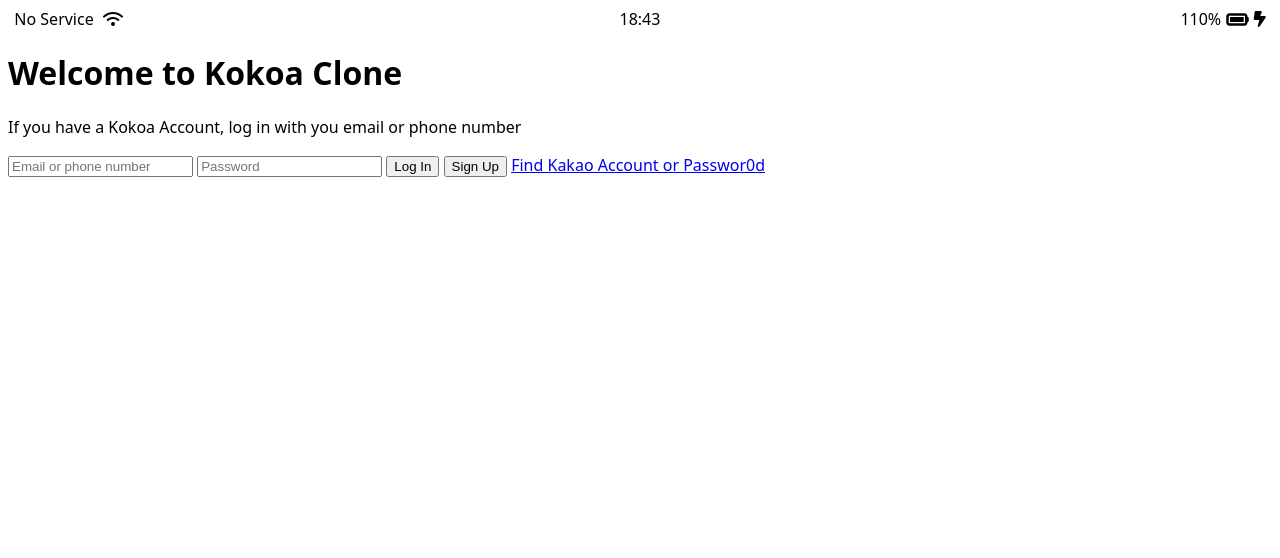
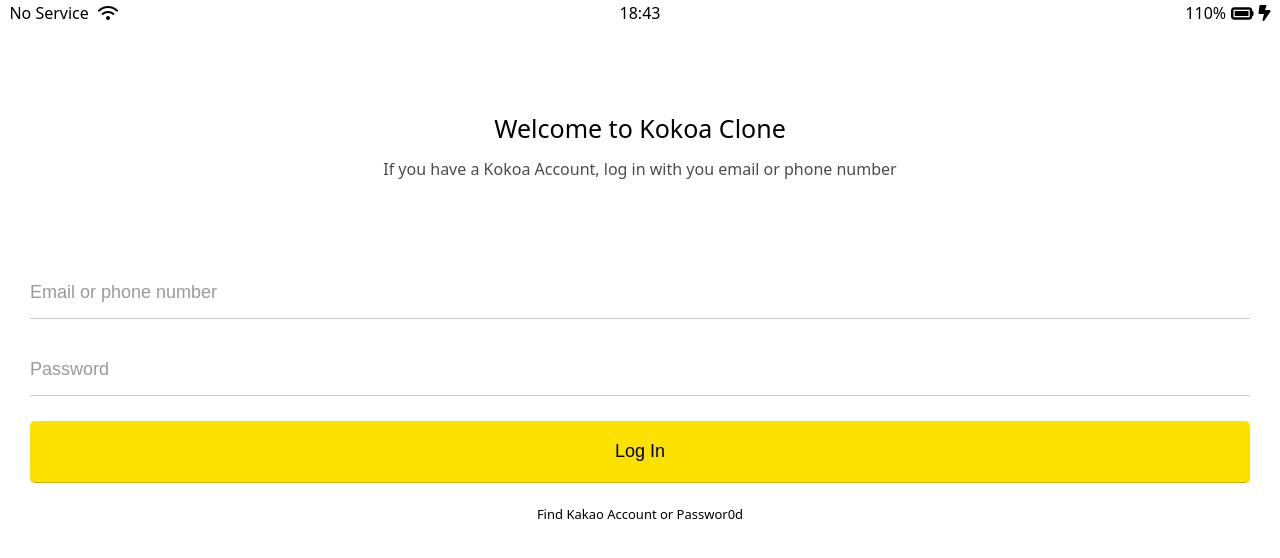
Before and after one commit to naktan02/kokoa-clone-2024, a plain HTML site: page index.html in a window 1280 px wide. Drawn offline with Linux system fonts and the light colour scheme.

Commit message:
login-page

```diff
--- /dev/null
+++ b/css/reset.css
@@ -0,0 +1,133 @@
+/* http://meyerweb.com/eric/tools/css/reset/
+   v2.0 | 20110126
+   License: none (public domain)
+*/
+
+html,
+body,
+div,
+span,
+applet,
+object,
+iframe,
+h1,
+h2,
+h3,
+h4,
+h5,
+h6,
+p,
+blockquote,
+pre,
+a,
+abbr,
+acronym,
+address,
+big,
+cite,
+code,
+del,
+dfn,
+em,
+img,
+ins,
+kbd,
+q,
+s,
+samp,
+small,
+strike,
+strong,
+sub,
+sup,
+tt,
+var,
+b,
+u,
+i,
+center,
+dl,
+dt,
+dd,
+ol,
+ul,
+li,
+fieldset,
+form,
+label,
+legend,
+table,
+caption,
+tbody,
+tfoot,
+thead,
+tr,
+th,
+td,
+article,
+aside,
+canvas,
+details,
+embed,
+figure,
+figcaption,
+footer,
+header,
+hgroup,
+menu,
+nav,
+output,
+ruby,
+section,
+summary,
+time,
+mark,
+audio,
+video {
+  margin: 0;
+  padding: 0;
+  border: 0;
+  font-size: 100%;
+  font: inherit;
+  vertical-align: baseline;
+}
+/* HTML5 display-role reset for older browsers */
+article,
+aside,
+details,
+figcaption,
+figure,
+footer,
+header,
+hgroup,
+menu,
+nav,
+section {
+  display: block;
+}
+body {
+  line-height: 1;
+}
+ol,
+ul {
+  list-style: none;
+}
+blockquote,
+q {
+  quotes: none;
+}
+blockquote:before,
+blockquote:after,
+q:before,
+q:after {
+  content: "";
+  content: none;
+}
+table {
+  border-collapse: collapse;
+  border-spacing: 0;
+}
+
+input:focus {
+  outline: none;
+}
--- /dev/null
+++ b/css/status-bar.css
@@ -0,0 +1,24 @@
+.status-bar {
+  display: flex;
+  justify-content: center;
+  padding: 5px 3px;
+}
+.status-bar_column {
+  width: 33%;
+}
+.status-bar_column:first-child span {
+  margin-right: 5px;
+}
+.status-bar_column:nth-child(2) {
+  display: flex;
+  justify-content: center;
+}
+.status-bar_column:last-child {
+  display: flex;
+  justify-content: flex-end;
+  align-items: center;
+}
+
+.status-bar_column .fa-battery-full {
+  margin: 0px 5px;
+}
--- a/css/styles.css
+++ b/css/styles.css
@@ -1,28 +1,61 @@
+@import "reset.css";
+@import "status-bar.css";
+@import "variables.css";
 body {
   font-family: system-ui, -apple-system, BlinkMacSystemFont, "Segoe UI", Roboto,
     Oxygen, Ubuntu, Cantarell, "Open Sans", "Helvetica Neue", sans-serif;
 }
 
-.status-bar {
+.welcome-header {
+  margin: 90px 0px;
+  text-align: center;
   display: flex;
-  justify-content: center;
-}
-.status-bar_column {
-  width: 33%;
-}
-.status-bar_column:first-child span {
-  margin-right: 5px;
-}
-.status-bar_column:nth-child(2) {
-  display: flex;
-  justify-content: center;
-}
-.status-bar_column:last-child {
-  display: flex;
-  justify-content: flex-end;
+  flex-direction: column;
   align-items: center;
 }
+.welcome-header_title {
+  margin-bottom: 20px;
+  font-size: 25px;
+}
+.welcome-header_text {
+  width: 60%;
+  opacity: 0.7;
+}
 
-.status-bar_column .fa-battery-full {
-  margin: 0px 5px;
+#login-form {
+  display: flex;
+  flex-direction: column;
+  margin: 0px 30px;
 }
+#login-form input {
+  border: none;
+  padding: 15px 0px;
+  font-size: 18px;
+  border-bottom: 1px solid rgba(0, 0, 0, 0.2);
+  margin-bottom: 25px;
+  transition: border-color 0.3s ease-in-out;
+}
+#login-form input:not([type="submit"]) {
+  border-bottom: 1px solid rgba(0, 0, 0, 0.2);
+  transition: border-color 0.3s ease-in-out;
+}
+
+#login-form input::placeholder {
+  color: rgba(0, 0, 0, 0.4);
+}
+#login-form input:focus {
+  border-color: var(--yellow);
+}
+
+#login-form input[type="submit"] {
+  background-color: var(--yellow);
+  cursor: pointer;
+  padding: 20px 0px;
+  border-radius: 5px;
+}
+#login-form a {
+  text-align: center;
+  text-decoration: none;
+  color: inherit;
+  font-size: 13px;
+}
--- /dev/null
+++ b/css/variables.css
@@ -0,0 +1,3 @@
+:root {
+    --yellow: #FAE100;
+}
--- a/index.html
+++ b/index.html
@@ -28,12 +28,10 @@
         If you have a Kokoa Account, log in with you email or phone number
       </p>
     </header>
-
     <form id="login-form">
       <input type="text" placeholder="Email or phone number" />
       <input type="password" placeholder="Password" />
       <input type="submit" value="Log In" />
-      <input type="submit" value="Sign Up" />
       <a href="#">Find Kakao Account or Passwor0d</a>
     </form>
 
```
